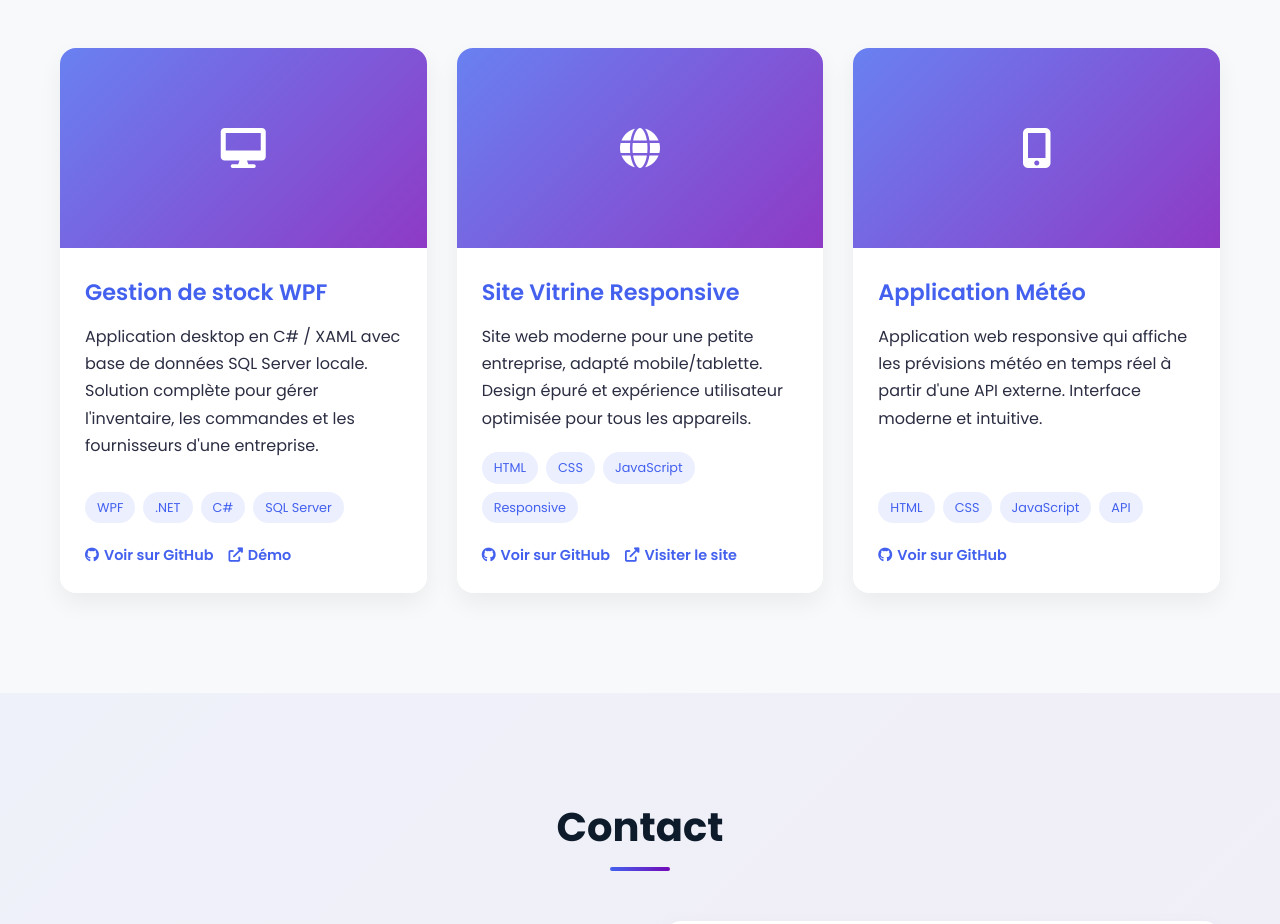
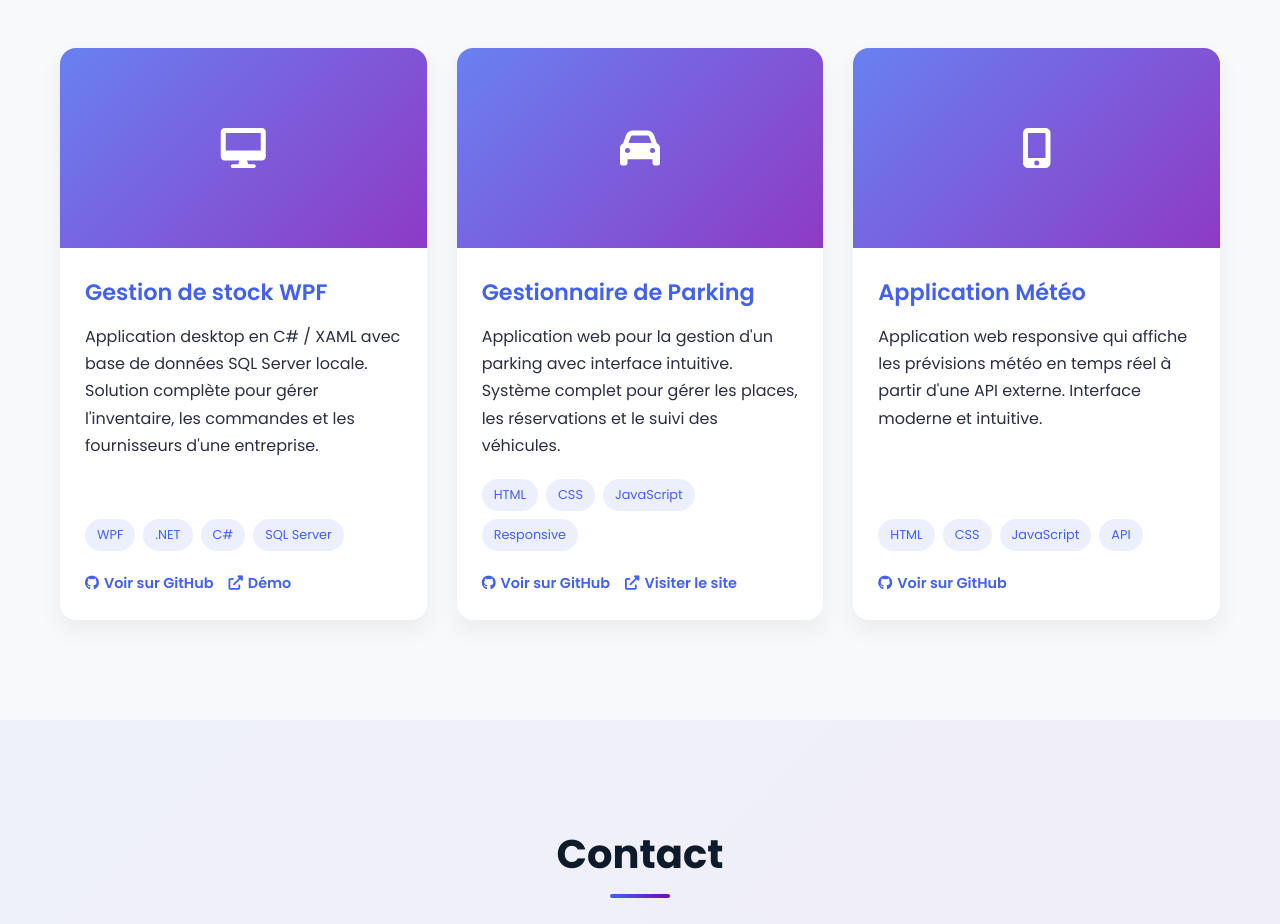
Before and after one commit to FitahDev/fitahdev.github.io, a plain HTML site: page IndexPortfolio.html in a window 1280 px wide. Shown: the part 1863-2787 px from the top of the page. Drawn offline with Linux system fonts and the light colour scheme.

Commit message:
Update IndexPortfolio.html

```diff
--- a/IndexPortfolio.html
+++ b/IndexPortfolio.html
@@ -772,11 +772,11 @@
 
       <div class="project-card">
   <div class="project-img">
-            <i class="fas fa-globe"></i>
+    <i class="fas fa-car"></i>
   </div>
   <div class="project-content">
-            <h3 class="project-title">Site Vitrine Responsive</h3>
-            <p class="project-description">Site web moderne pour une petite entreprise, adapté mobile/tablette. Design épuré et expérience utilisateur optimisée pour tous les appareils.</p>
+    <h3 class="project-title">Gestionnaire de Parking</h3>
+    <p class="project-description">Application web pour la gestion d'un parking avec interface intuitive. Système complet pour gérer les places, les réservations et le suivi des véhicules.</p>
     <div class="project-tags">
       <span class="project-tag">HTML</span>
       <span class="project-tag">CSS</span>
@@ -784,8 +784,12 @@
       <span class="project-tag">Responsive</span>
     </div>
     <div class="project-links">
-              <a href="#" class="project-link"><i class="fab fa-github"></i> Voir sur GitHub</a>
-              <a href="#" class="project-link"><i class="fas fa-external-link-alt"></i> Visiter le site</a>
+      <a href="https://github.com/fitahdev/gestionnaire-parking.io" class="project-link" target="_blank">
+        <i class="fab fa-github"></i> Voir sur GitHub
+      </a>
+      <a href="https://fitahdev.github.io/gestionnaire-parking.io" class="project-link" target="_blank">
+        <i class="fas fa-external-link-alt"></i> Visiter le site
+      </a>
     </div>
   </div>
 </div>
```
Lines whose indentation alone changed are shown as unchanged.
